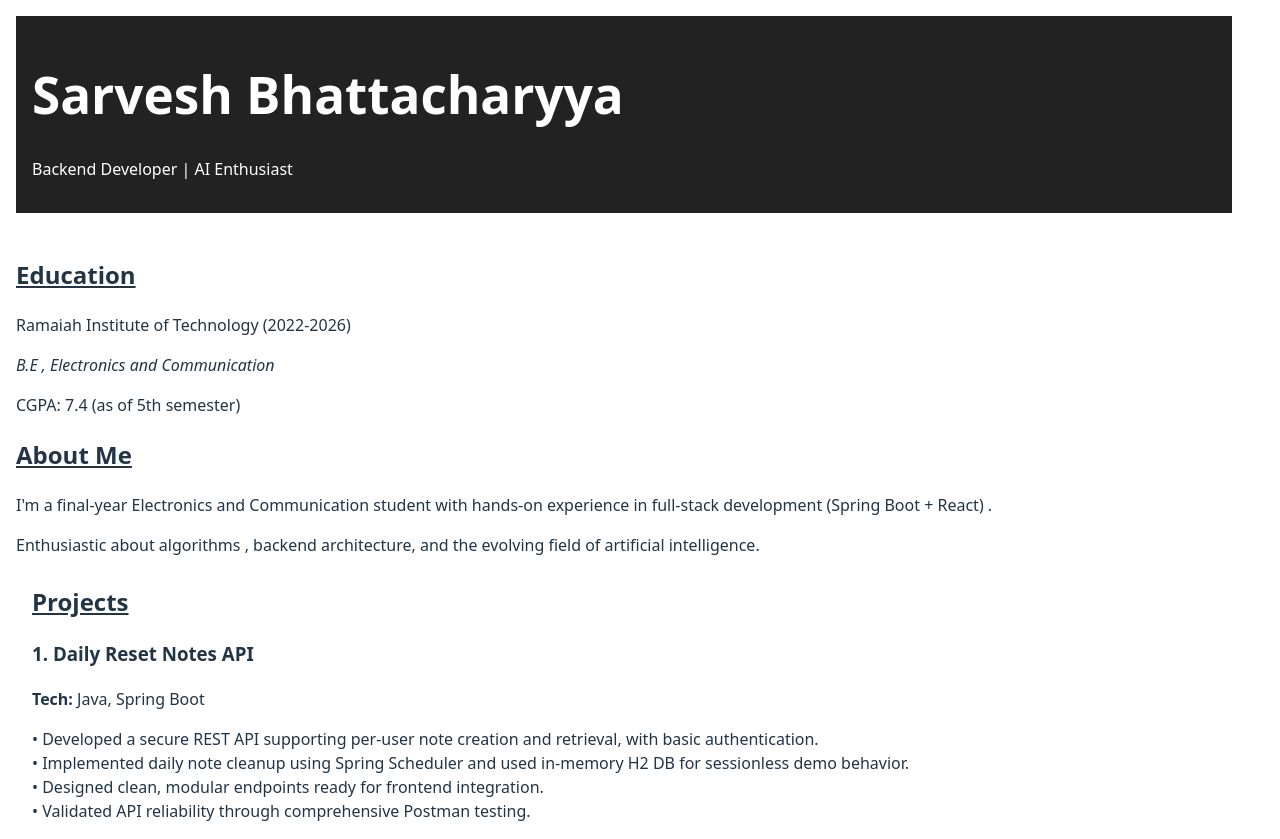
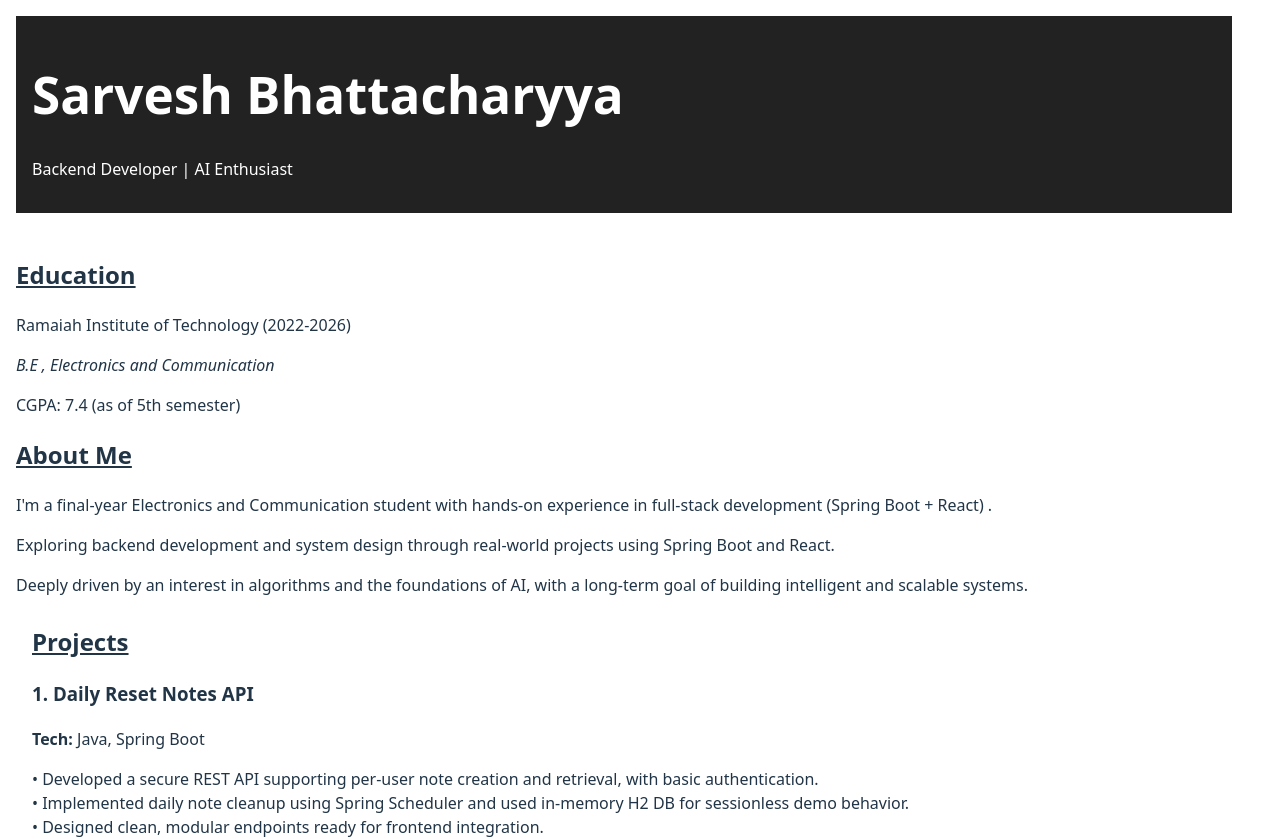
Before and after one commit to sarv-projects/sarvesh-portfolio, a React (Vite) app: page / in a window 1280 px wide. Shown: the top 839 px of the page. Built offline with nearby package versions, Linux system fonts and the light colour scheme.

Commit message:
4th commit 21st july

```diff
--- a/src/components/About.jsx
+++ b/src/components/About.jsx
@@ -12,7 +12,11 @@ function About() {
       <h2><u>About Me</u></h2>
       <p>
         I'm a final-year Electronics and Communication student with hands-on experience in full-stack development (Spring Boot + React) .
-        <p>Enthusiastic about algorithms , backend architecture, and the evolving field of artificial intelligence.</p>
+        <p>Exploring backend development and system design through real-world projects using Spring Boot and React.
+          </p>
+          <p>
+            Deeply driven by an interest in algorithms and the foundations of AI, with a long-term goal of building intelligent and scalable systems.</p>
+
       </p>
 
     </span>
```
